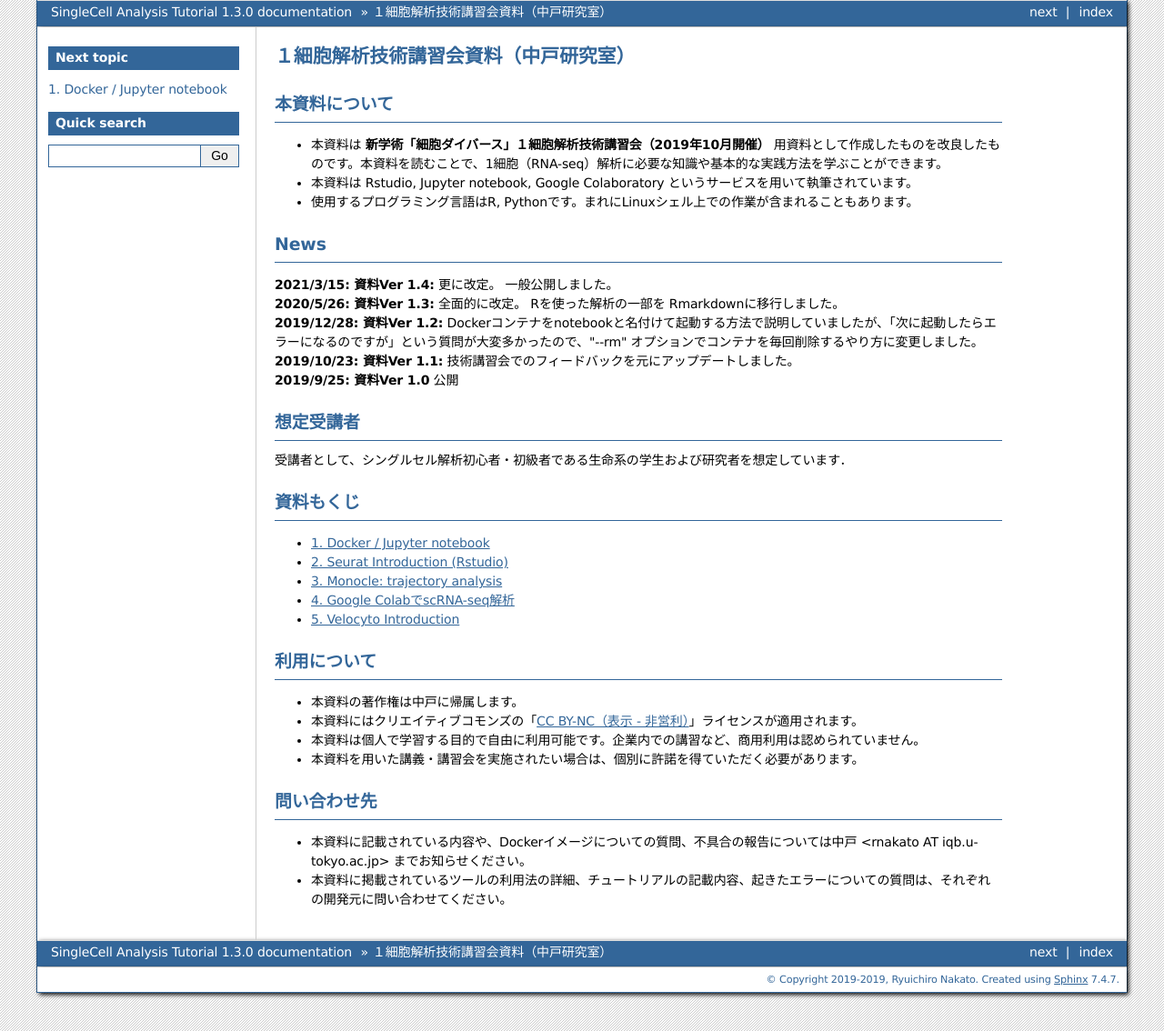
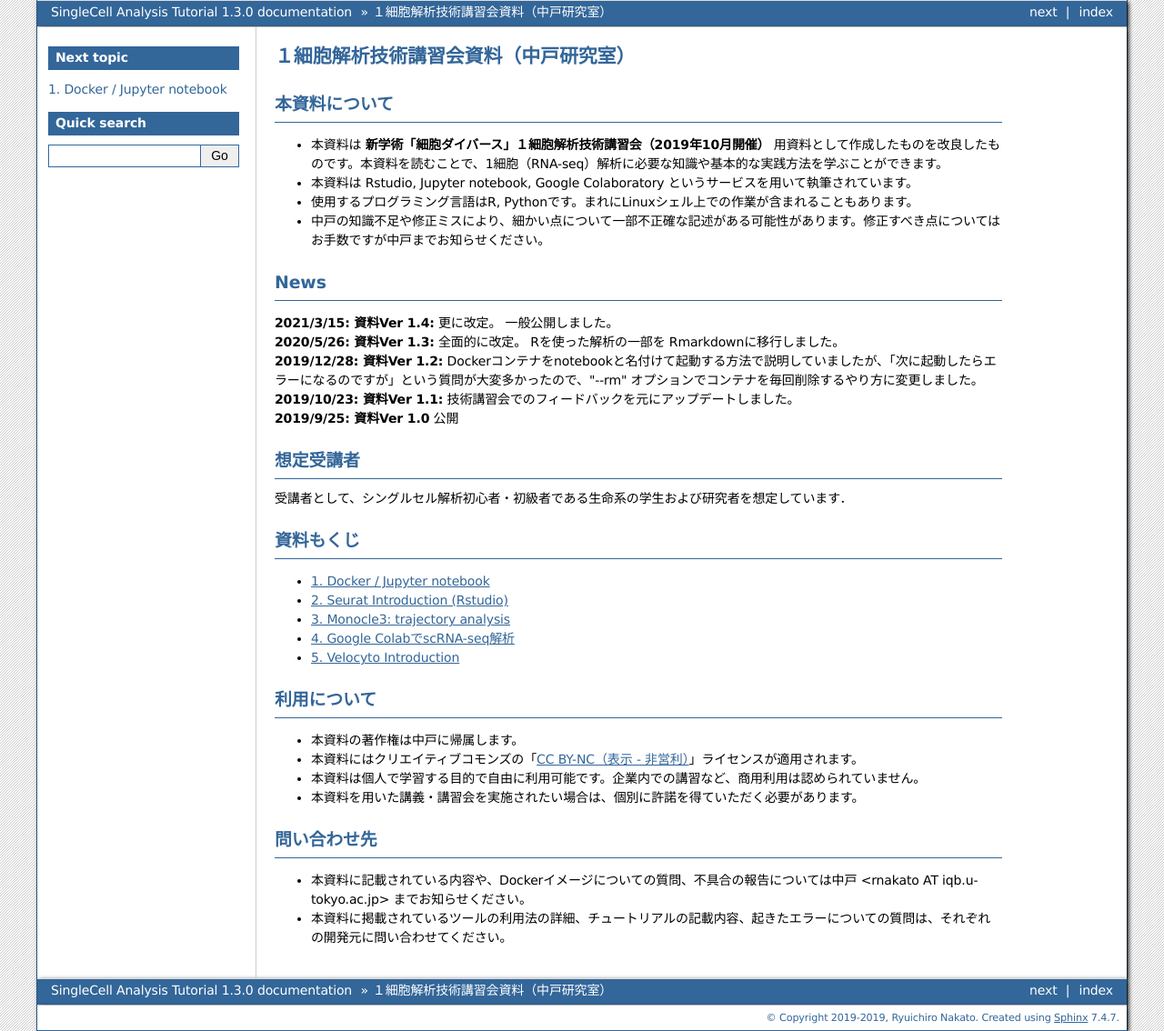
Before and after one commit to rnakato/SinglecellAnalysisTutorial, a Sphinx documentation site: the page built from docs/index.rst, in a window 1280 px wide. Shown: the whole page at 91% size. Built offline with Sphinx 7.4.7, drawn with Linux system fonts in a browser that asks for light colours; pages that are not in the unit, such as notebooks, are missing from menus; some of the changed lines change nothing that is shown.

Commit message:
modify Manual

```diff
--- a/docs/index.rst
+++ b/docs/index.rst
@@ -7,6 +7,7 @@
 - 本資料は **新学術「細胞ダイバース」１細胞解析技術講習会（2019年10月開催）** 用資料として作成したものを改良したものです。本資料を読むことで、1細胞（RNA-seq）解析に必要な知識や基本的な実践方法を学ぶことができます。
 - 本資料は Rstudio, Jupyter notebook, Google Colaboratory というサービスを用いて執筆されています。
 - 使用するプログラミング言語はR, Pythonです。まれにLinuxシェル上での作業が含まれることもあります。
+- 中戸の知識不足や修正ミスにより、細かい点について一部不正確な記述がある可能性があります。修正すべき点についてはお手数ですが中戸までお知らせください。
 
 News
 ^^^^
--- a/docs/notebooks/Monocle3.rst
+++ b/docs/notebooks/Monocle3.rst
@@ -1,5 +1,5 @@
 ================================
-Monocle: trajectory analysis
+Monocle3: trajectory analysis
 ================================
 
 Monocle3を用いた疑似時系列解析 (pseudo-time analysis) を行います。Rstudioに "Monocle3"というプロジェクトを新規作成し、その中で作業します。
```
Also changed, not shown: 1 other file.
